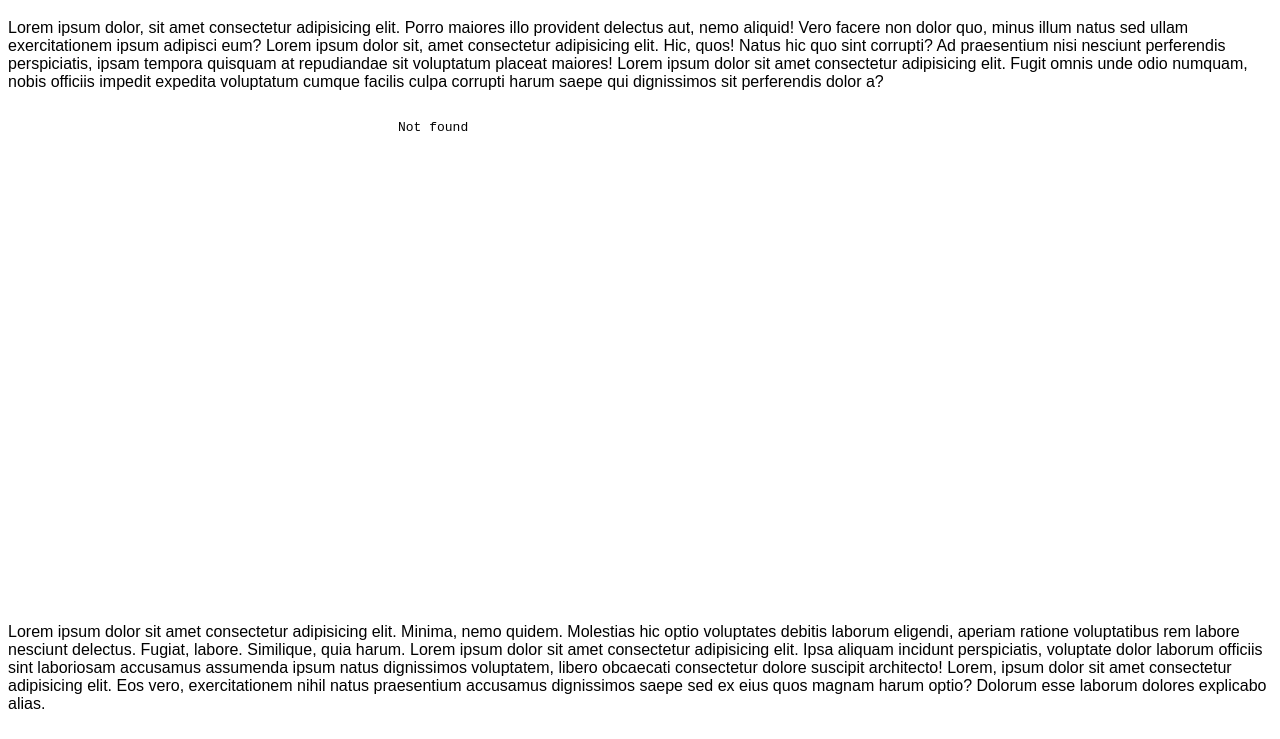
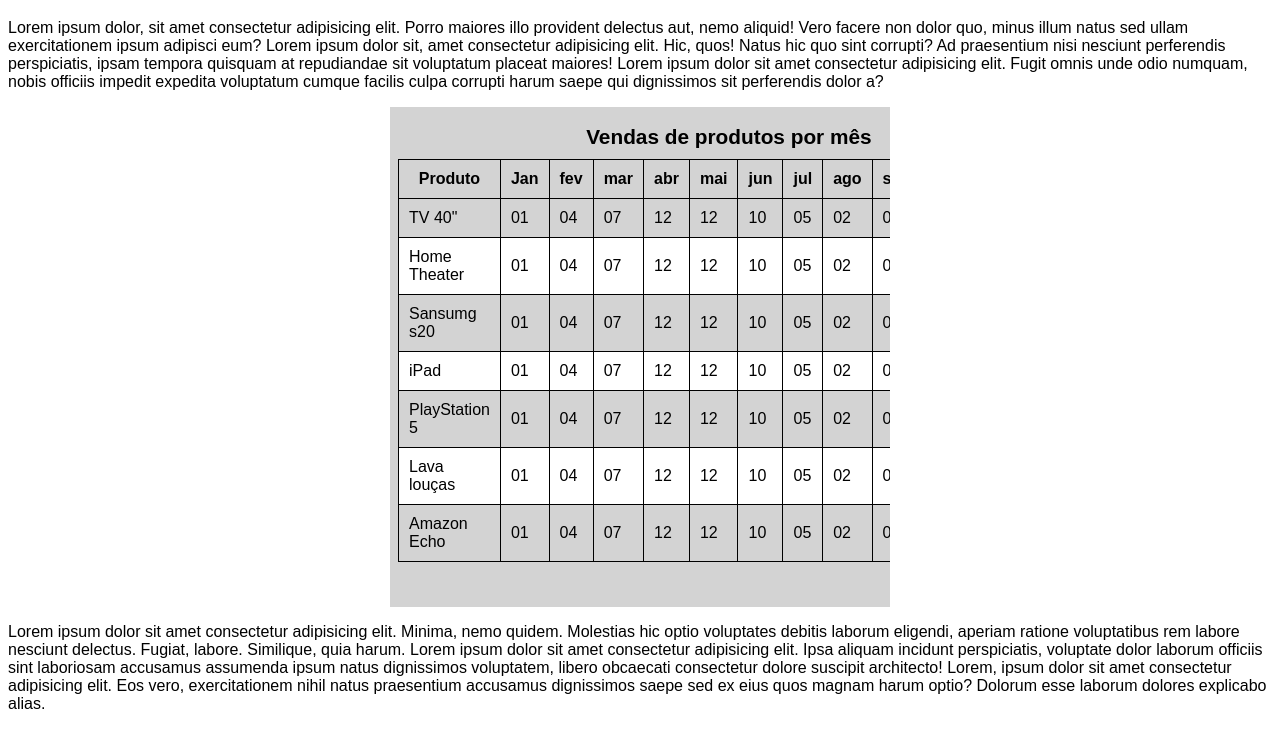
Before and after one commit to ThiagooAlmeida/html-css, a plain HTML site: page exercicios/ex024/iframe002.html in a window 1280 px wide. Shown: the part 61-800 px from the top of the page. Drawn offline with Linux system fonts and the light colour scheme.

Commit message:
atualizei o iframe 002

```diff
--- a/exercicios/ex024/iframe002.html
+++ b/exercicios/ex024/iframe002.html
@@ -22,7 +22,7 @@
         Lorem ipsum dolor, sit amet consectetur adipisicing elit. Porro maiores illo provident delectus aut, nemo aliquid! Vero facere non dolor quo, minus illum natus sed ullam exercitationem ipsum adipisci eum? Lorem ipsum dolor sit, amet consectetur adipisicing elit. Hic, quos! Natus hic quo sint corrupti? Ad praesentium nisi nesciunt perferendis perspiciatis, ipsam tempora quisquam at repudiandae sit voluptatum placeat maiores! Lorem ipsum dolor sit amet consectetur adipisicing elit. Fugit omnis unde odio numquam, nobis officiis impedit expedita voluptatum cumque facilis culpa corrupti harum saepe qui dignissimos sit perferendis dolor a?
     </p>
 
-    <iframe src="pag001.html" frameborder="0" height="500" width="500">
+    <iframe src="paginas-extras/pag001.html" frameborder="0" height="500" width="500">
         <p>Infelizmente seu navegador não é compatível com isso</p>
     </iframe>
 
```
